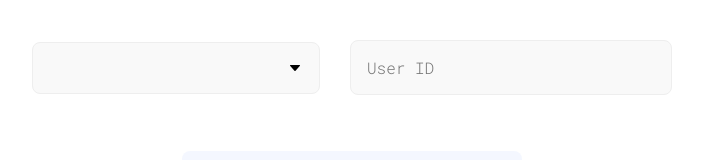
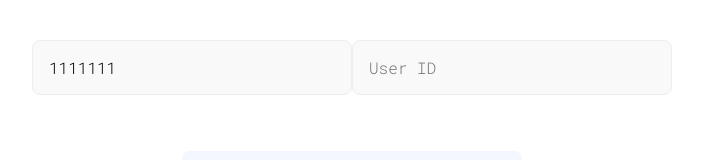
Before and after one commit to GetStream/TokenForm, a Preact app: page / in a window 1280 px wide. Shown: the top 160 px of the page, without its empty margins (288-991 px from the left). Built offline with nearby package versions, Linux system fonts and the light colour scheme.

Commit message:
make input plain

```diff
--- a/example/index.html
+++ b/example/index.html
@@ -21,7 +21,7 @@
 
 <body>
 	<div id="root">
-		<div id="stream_jwtform"></div>
+		<div id="stream_jwtform" data-secret="1111111"></div>
 	</div>
 </body>
 
--- a/src/App.js
+++ b/src/App.js
@@ -3,15 +3,14 @@ import useJWTGenerator from './useJWTGenerator';
 
 const renderJWT = (jwt, userID) => jwt && userID ? <pre id="jwt"><span>{jwt}</span></pre> : <p id="warning" class="show">Please enter a Stream User ID</p>;
 
-const App = () => {
-	const [jwt, { userID, secret, handleSecretChange, handleUserIDChange, options }] = useJWTGenerator();
+const App = ({container}) => {
+	const [jwt, { userID, secret, handleSecretChange, handleUserIDChange, options }] = useJWTGenerator(container);
+
 	return (
 		<Fragment>
 			<div class="header">
 				<div class="inputs">
-					<select id="secret" value={secret} onChange={handleSecretChange}>
-						{options}
-					</select>
+					<input id="secret" value={secret} onChange={handleSecretChange} />
 					<input id="user_id" placeholder="User ID" value={userID} onInput={handleUserIDChange} />
 				</div>
 			</div>
--- a/src/index.js
+++ b/src/index.js
@@ -4,7 +4,7 @@ import App from './App';
 
 let root;
 function init() {
-	root = render(<App />, document.querySelector("#stream_jwtform"));
+	root = render(<App container={document.querySelector("#stream_jwtform")} />, document.querySelector("#stream_jwtform"));
 }
 init();
 
--- a/src/useJWTGenerator.js
+++ b/src/useJWTGenerator.js
@@ -17,11 +17,10 @@ const base64url = (source) => {
 
 	return encodedSource;
 }
-export default () => {
+export default (container) => {
 	const [jwt, setJWT] = useState('');
 	const [userID, setUserID] = useState('')
-	const [secret, setSecret] = useState('');
-	const [apps, setApps] = useState([]);
+	const [secret, setSecret] = useState((container && container.dataset && container.dataset.secret != null) ? container.dataset.secret : "Your Api Key");
 
 	// onChange Listeners
 	const handleUserIDChange = useCallback(({ target: { value } }) => {
@@ -31,18 +30,6 @@ export default () => {
 	const handleSecretChange = useCallback(({ target: { value } }) => {
 		setSecret(value);
 	}, []);
-
-	// Get Query Params
-	// *only runs on first render*
-	useEffect(() => {
-		const params = queryString.parse(location.search);
-		const appList = Object.entries(params).reverse().map(([name, secret]) => ({ name, secret }));
-		setApps(appList);
-		setSecret(appList[0].secret)
-	}, []);
-
-	// Use the query params to generate memoized select options
-	const options = useMemo(() => apps ? apps.map(({ name, secret }) => <option value={secret}>{name}</option>) : [], [apps])
 
 	// Generate JWT on each change of the secret, or the userID
 	useEffect(() => {
@@ -59,5 +46,5 @@ export default () => {
 		return setJWT(`${header}.${data}.${signature}`);
 	}, [secret, userID])
 
-	return [jwt, { userID, secret, options, handleUserIDChange, handleSecretChange }]
+	return [jwt, { userID, secret, handleUserIDChange, handleSecretChange }]
 };
```
Also changed, not shown: 1 other file (tests, documents, lock files or other folders).
